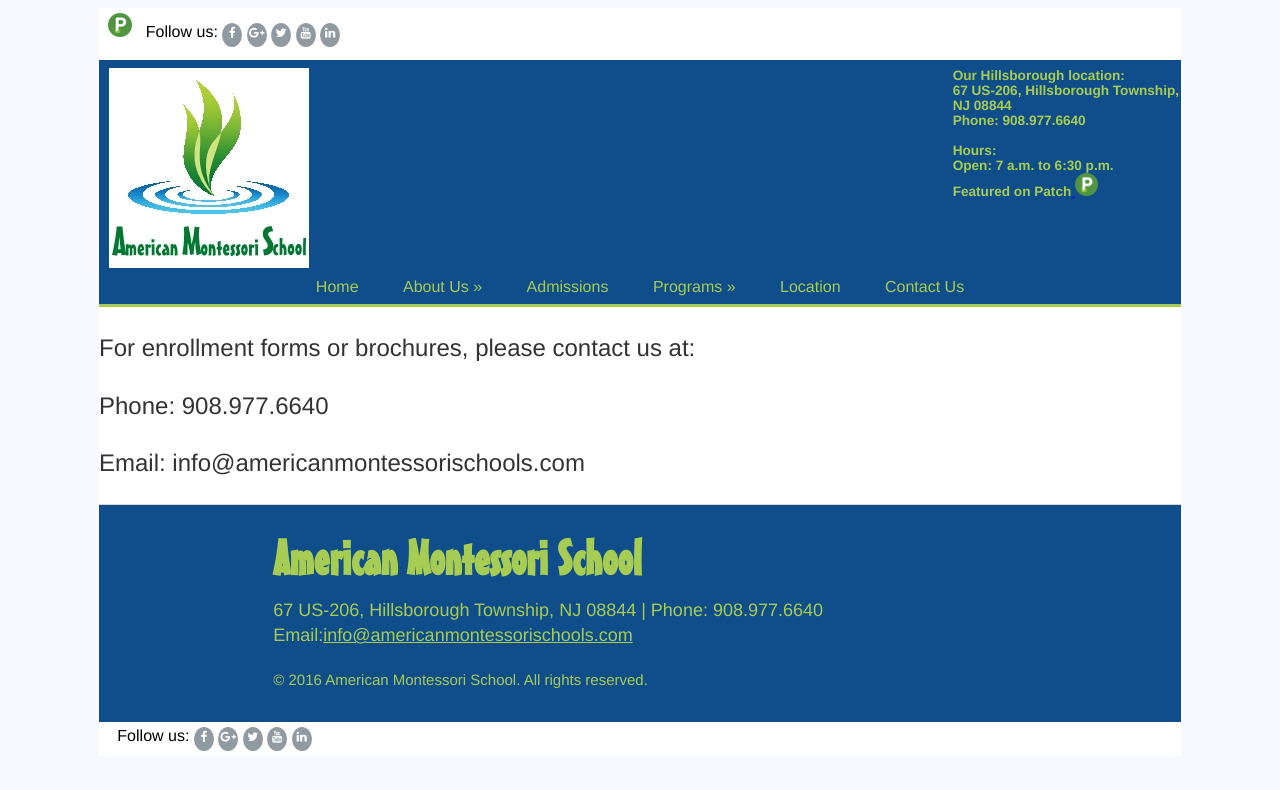
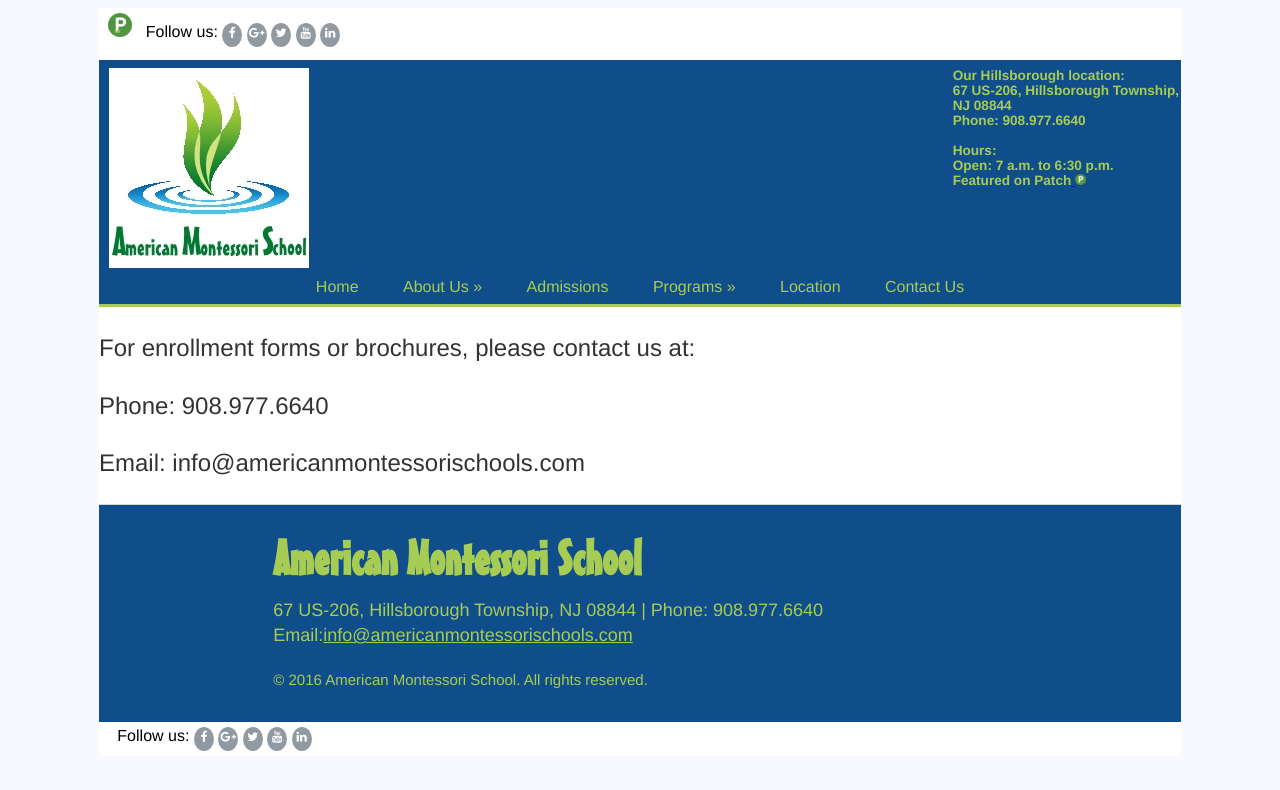
Before and after one commit to americanmontessorischools/americanmontessorischools.github.io, a Jekyll site: the page built from forms/index.html, in a window 1280 px wide. Shown: the top 790 px of the page. Built offline with Jekyll 4.4.1, drawn with Linux system fonts in a browser that asks for light colours; nearby versions of some CDN libraries.

Commit message:
Update default.html

```diff
--- a/_layouts/default.html
+++ b/_layouts/default.html
@@ -97,7 +97,7 @@
 							<h3>Our Hillsborough location: <br/>67 US-206, Hillsborough Township, <br/>NJ 08844 <br/>Phone: 908.977.6640 <br/><br/>Hours:<br/><strong>Open: 7 a.m. to 6:30 p.m.</strong><br/>
 
 							<strong>Featured on Patch</strong><a href="http://patch.com/new-jersey/hillsborough/kids-are-egg-static-over-raising-chicks-0" target="_blank">
-<img src="{{ "/images/PatchP_icon.png" | prepend: site.baseurl }}" border="0" alt="Patch" width="10%" height="10%">
+<img src="{{ "/images/PatchP_icon.png" | prepend: site.baseurl }}" border="0" alt="Patch" width="5%" height="5%">
 </a>
 
 							<!--
```
